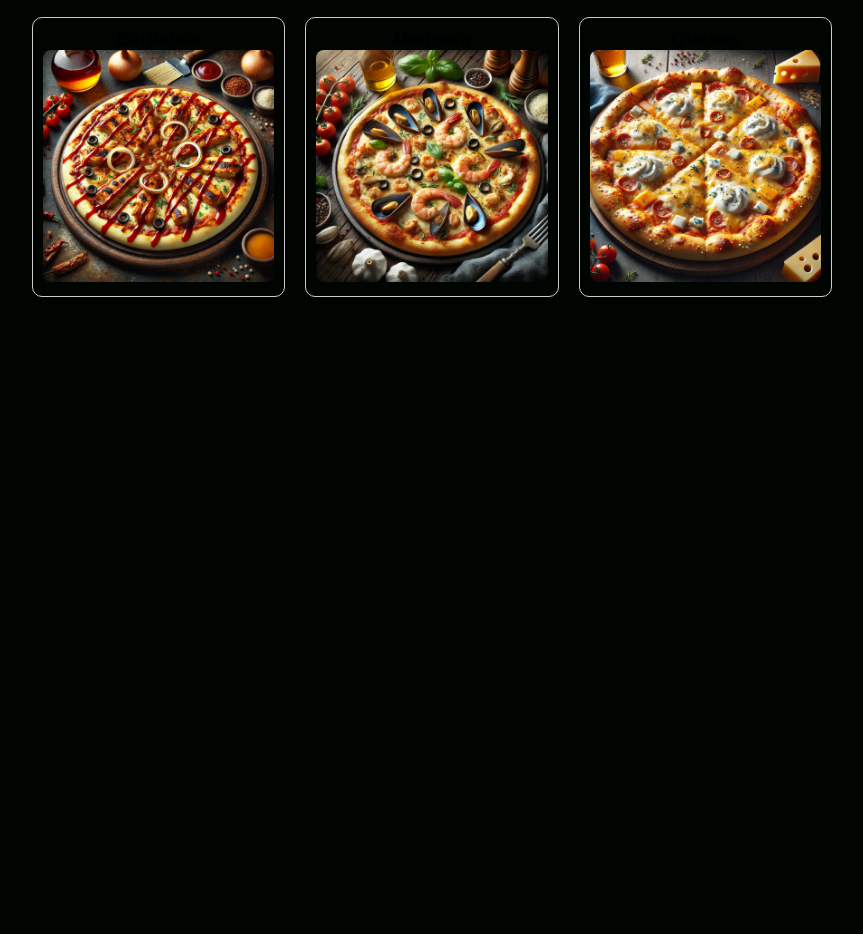
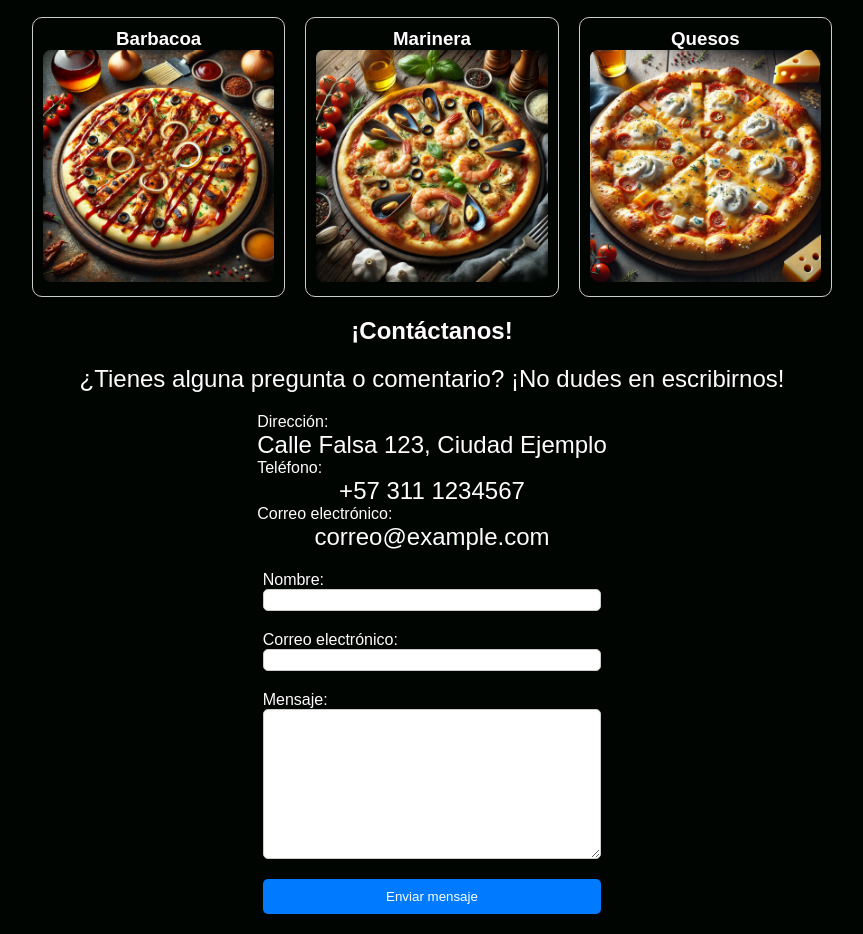
Before and after one commit to Magupe09/Sintenedor, a plain HTML site: page index.html in a window 1280 px wide. Shown: the part 930-1864 px from the top of the page, without its empty margins (208-1071 px from the left). Before the commit the page ends 1227 px from the top, so only its background shows below. Drawn offline with Linux system fonts and the light colour scheme.

Commit message:
"Creo section contacto y estilos "

```diff
--- a/index.html
+++ b/index.html
@@ -85,6 +85,44 @@
     font-size: 18px;
     cursor: pointer;">X</button>
   </section>
+  <section id="contacto" class="seccion-contacto">
+    <div class="contenedor">
+      <h2 class="titulo-seccion">¡Contáctanos!</h2>
+      <p class="descripcion-seccion">¿Tienes alguna pregunta o comentario? ¡No dudes en escribirnos!</p>
+      <div class="informacion-contacto">
+        <div class="detalle-contacto">
+          <i class="fas fa-map-marker-alt"></i>
+          <span>Dirección:</span>
+          <p>Calle Falsa 123, Ciudad Ejemplo</p>
+        </div>
+        <div class="detalle-contacto">
+          <i class="fas fa-phone"></i>
+          <span>Teléfono:</span>
+          <p>+57 311 1234567</p>
+        </div>
+        <div class="detalle-contacto">
+          <i class="fas fa-envelope"></i>
+          <span>Correo electrónico:</span>
+          <p>correo@example.com</p>
+        </div>
+      </div>
+      <form id="formulario-contacto" class="formulario-contacto">
+        <div class="grupo-formulario">
+          <label for="nombre">Nombre:</label>
+          <input type="text" id="nombre" name="nombre" required>
+        </div>
+        <div class="grupo-formulario">
+          <label for="correo">Correo electrónico:</label>
+          <input type="email" id="correo" name="correo" required>
+        </div>
+        <div class="grupo-formulario">
+          <label for="mensaje">Mensaje:</label>
+          <textarea id="mensaje" name="mensaje" required></textarea>
+        </div>
+        <button type="submit" class="boton-enviar">Enviar mensaje</button>
+      </form>
+    </div>
+  </section>
 
   <script defer type="text/javascript" src="/main.js"></script>
 </body>
--- a/style.css
+++ b/style.css
@@ -22,6 +22,7 @@
     max-width: 800px;
     margin: 0 auto;
     background-color: var(--primary-color);
+    color: var(--fifth-color);
   }
 
   /* Hace que los enlaces no tengan subrayado por defecto */
@@ -463,4 +464,80 @@
 }
 }
 
-/* Estilos de icono de notificación */
+/* Estilos de section contacto */
+.seccion-contacto{
+  color: var(--fifth-color);
+  display: flex;
+  flex-direction: column;
+  justify-content: center;
+
+}
+.contenedor{
+  display: flex;
+  flex-direction: column;
+  justify-content: center;
+  align-items: center;
+  gap: 20px;
+  padding: 20px;
+  max-width: 800px;
+  margin: 0 auto;
+  color: var(--fifth-color);
+}
+.contenedor p h2 {
+  color: var(--fifth-color);
+}
+.formulario-contacto{
+  display: flex;
+  flex-direction: column;
+  justify-content: center;
+}
+.descripcion-seccion{
+  color: var(--fifth-color);
+}
+.detalle-contacto p {
+  color: var(--fifth-color);
+}
+.grupo-formulario input[type="text"] {
+  /* agregar estilos aquí */
+
+  width: 100%;
+  height: 20px; /* ajusta el alto según tus necesidades */
+  padding: 10px;
+  margin-bottom: 20px;
+  border: 1px solid #ccc;
+  border-radius: 5px;
+  resize: vertical; /* permite que el usuario ajuste el alto */
+}
+.grupo-formulario input[type="email"]{
+  width: 100%;
+  height: 20px; /* ajusta el alto según tus necesidades */
+  padding: 10px;
+  margin-bottom: 20px;
+  border: 1px solid #ccc;
+  border-radius: 5px;
+  resize: vertical;
+}
+
+.formulario-contacto textarea {
+  display: flex;
+  flex-direction:column ;
+  width: 100%;
+  height: 150px; /* ajusta el alto según tus necesidades */
+  padding: 10px;
+  margin-bottom: 20px;
+  border: 1px solid #ccc;
+  border-radius: 5px;
+  resize: vertical; /* permite que el usuario ajuste el alto */
+}
+.boton-enviar {
+  background-color: #007bff; /* azul vibrante */
+  color: #fff; /* texto blanco */
+  padding: 10px 20px; /* relleno para dar tamaño */
+  border: none; /* sin borde */
+  border-radius: 5px; /* esquinas redondeadas */
+  cursor: pointer; /* cursor en forma de mano */
+}
+
+.boton-enviar:hover {
+  background-color: #0056b3; /* azul más oscuro al pasar el mouse */
+}
```
